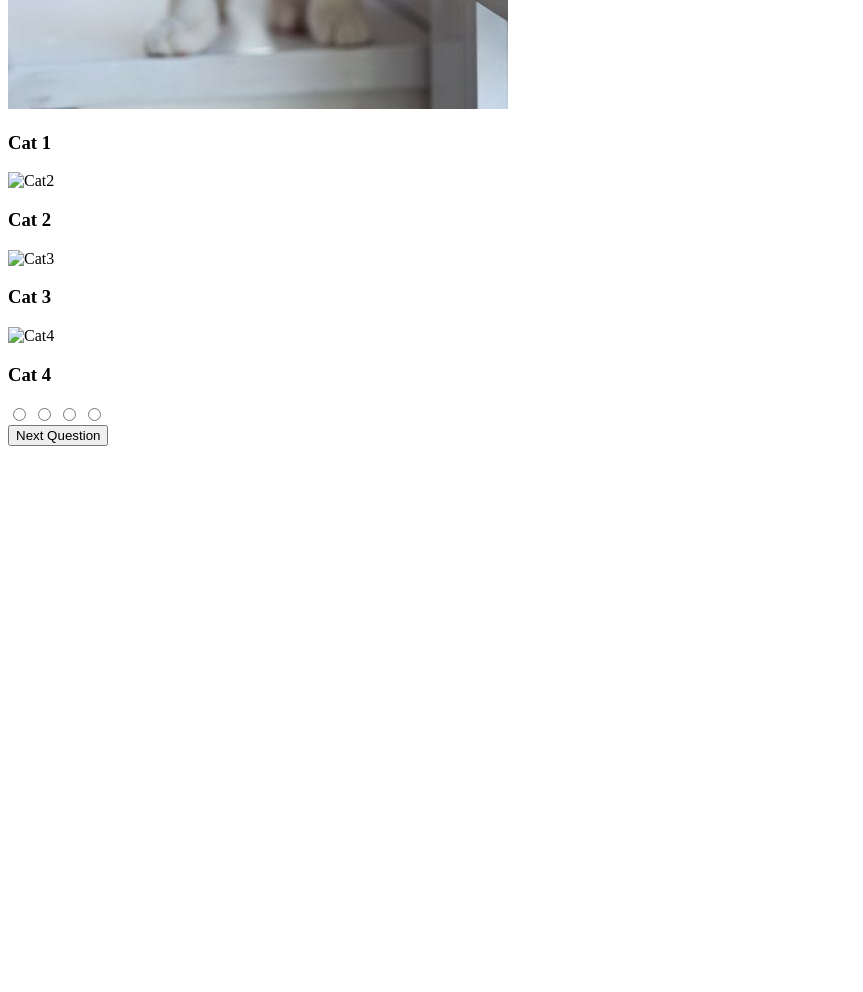
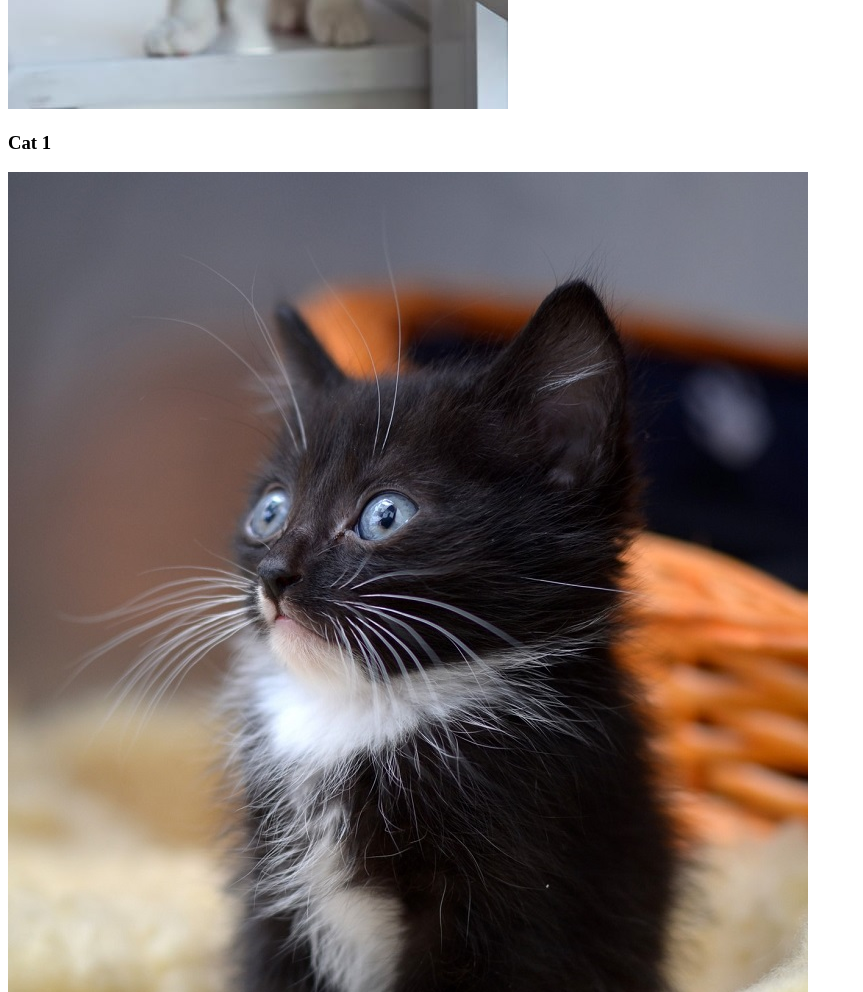
Before and after one commit to Stuflo19/Authoring, a plain HTML site: page Week 2/quiz3.html in a window 1280 px wide. Shown: the part 803-1795 px from the top of the page, without its empty margins (0-863 px from the left). Before the commit the page ends 1257 px from the top, so only its background shows below. Drawn offline with Linux system fonts and the light colour scheme.

Commit message:
Fixing images

```diff
--- a/Week 2/quiz3.html
+++ b/Week 2/quiz3.html
@@ -13,13 +13,13 @@
   <h2>Question 5</h2>
   <p>Which is the cutest cat </p>
 
-<img src="images/cat1.jpeg" alt="Cat1"/>
+<img src="images/Cat1.jpeg" alt="Cat1"/>
 <h3>Cat 1</h3>
-<img src="images/cat2.jpeg" alt="Cat2"/>
+<img src="images/Cat2.jpg" alt="Cat2"/>
 <h3>Cat 2</h3>
-<img src="images/cat3.jpeg" alt="Cat3"/>
+<img src="images/cat3.jpg" alt="Cat3"/>
 <h3>Cat 3</h3>
-<img src="images/cat4.jpeg" alt="Cat4"/>
+<img src="images/cat4.jpg" alt="Cat4"/>
 <h3>Cat 4</h3>
 
 <form>
```
Also changed, not shown: wk3/menu.html (+1 -1 lines).
